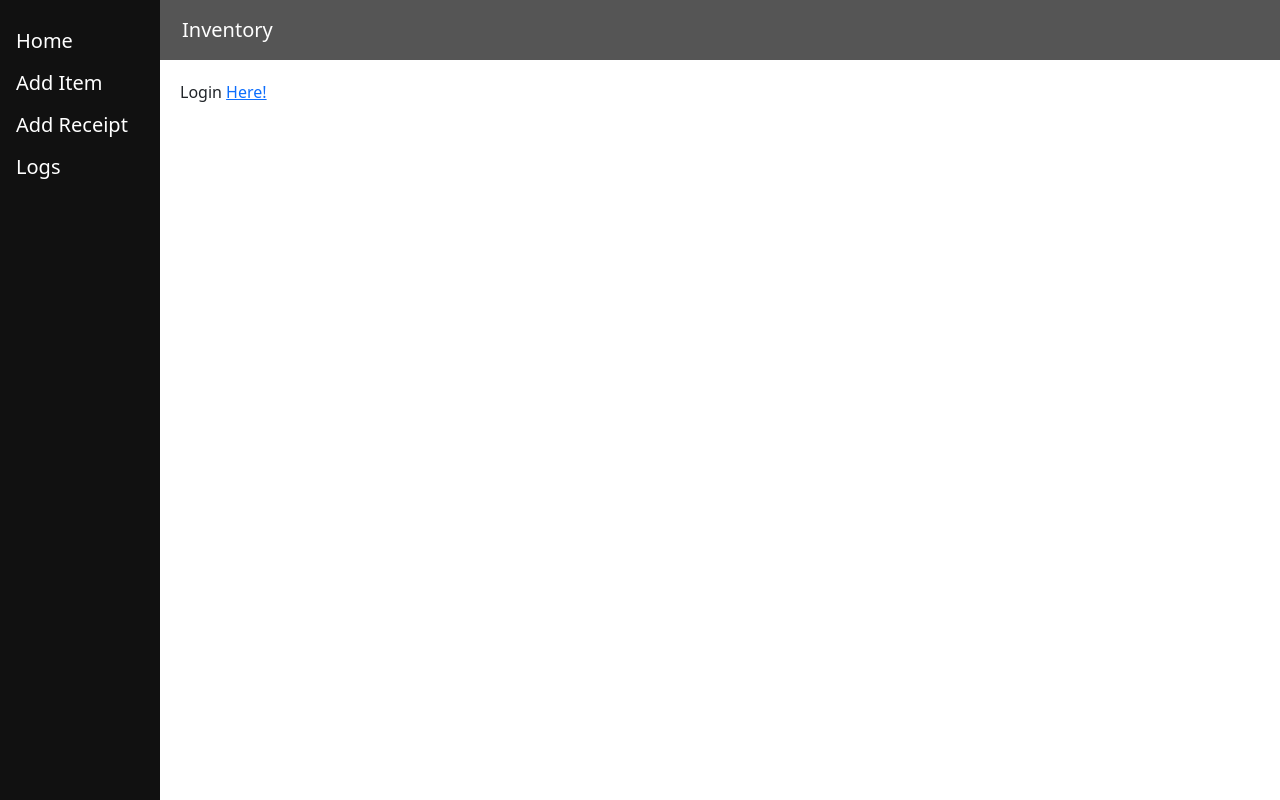
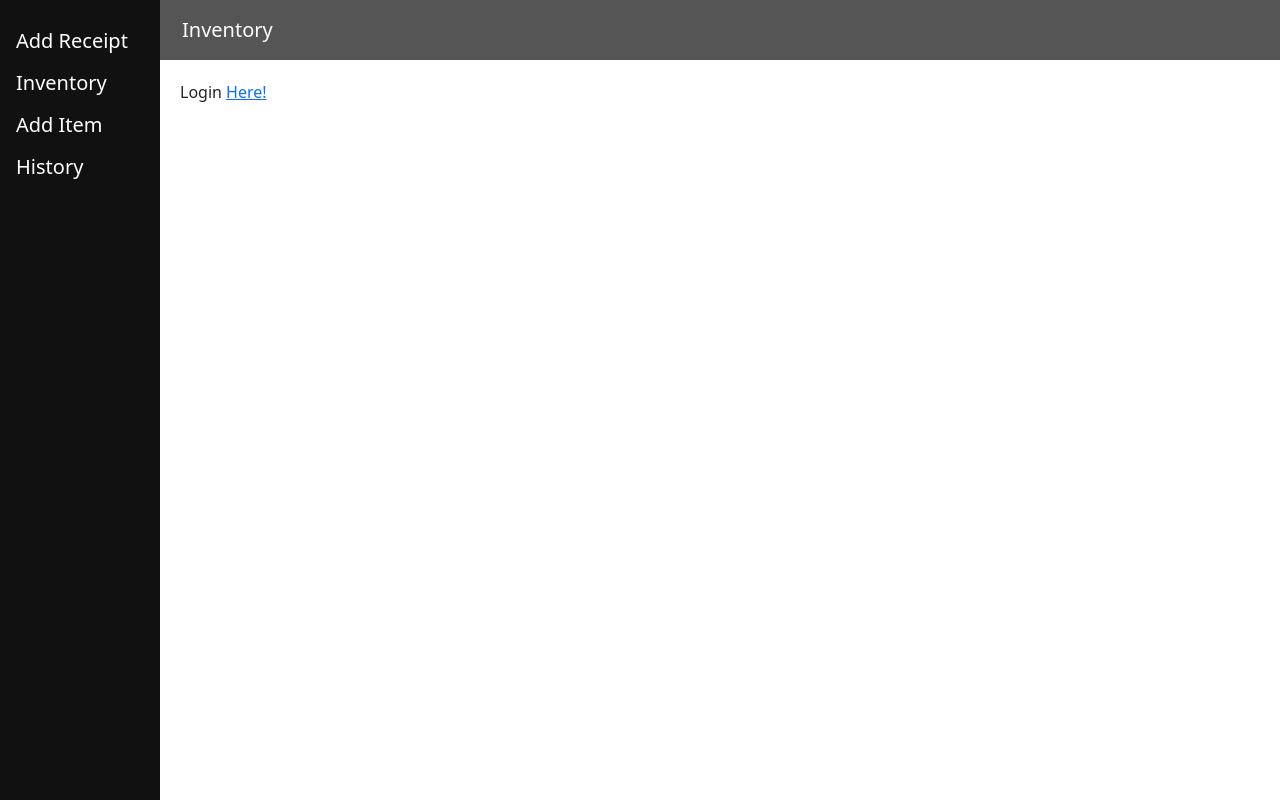
Before and after one commit to NeilQue/benerson, a Django app: page /additem/ in a window 1280 px wide. Run offline with Django 3.2, Linux system fonts and the light colour scheme.

Commit message:
change landing page

```diff
--- a/inventory/templates/inventory/base.html
+++ b/inventory/templates/inventory/base.html
@@ -52,10 +52,10 @@
 
 	<body>
 		<div class="sidenav">
-			<a href="/">Home</a>
+			<a href="/">Add Receipt</a>
+			<a href="/inventory">Inventory</a>
 			<a href="/additem">Add Item</a>
-			<a href="/addreceipt">Add Receipt</a>
-			<a href="/searchreceipt">Logs</a>
+			<a href="/searchreceipt">History</a>
 		</div>
 		<nav class="navbar">
 		  <div class="container-fluid">
--- a/inventory/urls.py
+++ b/inventory/urls.py
@@ -2,10 +2,10 @@ from django.urls import path
 from . import views
 
 urlpatterns = [
-    path('', views.home, name='Home'),
+    path('inventory/', views.home, name='Home'),
     path('additem/', views.addItem, name='AddItem'),
     path('searchreceipt/', views.searchReceipt, name='SearchReceipt'),
     path('r<int:id>/', views.showReceipt, name='ShowReceipt'),
     path('i<int:id>/', views.showItem, name='ShowItem'),
-    path('addreceipt/', views.addReceipt, name='AddReceipt'),
+    path('', views.addReceipt, name='AddReceipt'),
 ]
--- a/inventory/views.py
+++ b/inventory/views.py
@@ -33,7 +33,7 @@ def home(response):
                 if response.POST.get("c" + str(item.id)) == "clicked":
                     item.delete()
 
-            return HttpResponseRedirect("/")
+            return HttpResponseRedirect("/inventory")
 
         elif response.POST.get("searchItem"):
             search = [word for word in response.POST.get("item_searched").split()]
```
Also changed, not shown: db.sqlite3.
